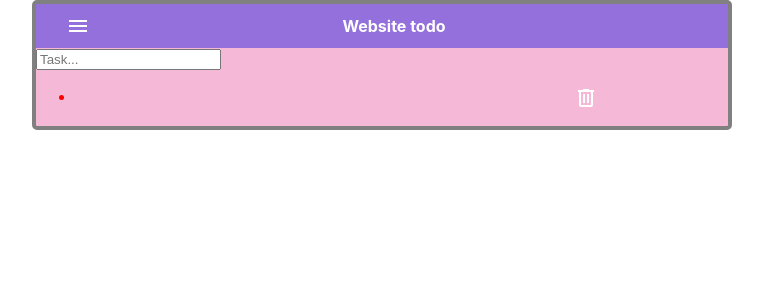
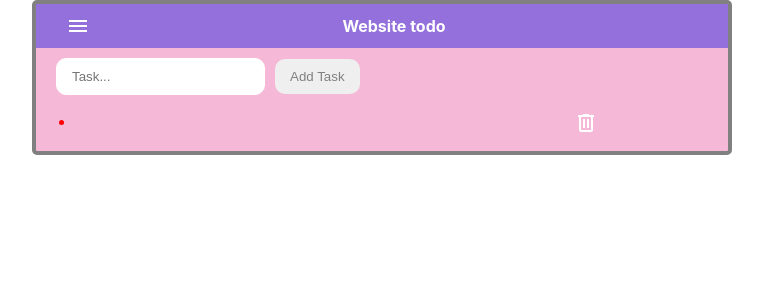
Before and after one commit to denisiuk-aleksey/Todo-List, a React (Create React App) app: page / in a window 1280 px wide. Shown: the top 300 px of the page, without its empty margins (258-1021 px from the left). Built offline with nearby package versions, Linux system fonts and the light colour scheme.

Commit message:
Add form and add style fot it

```diff
--- a/src/components/TodoInput/TodoInput.module.scss
+++ b/src/components/TodoInput/TodoInput.module.scss
@@ -0,0 +1,29 @@
+.input{
+  border: 1px solid white;
+  background-color: white;
+  color: black;
+  padding: 10px 15px;
+  margin: 10px 10px 0 20px;
+  border-radius: 10px;
+}
+
+.submitButton{
+  padding: 10px 15px;
+  border: none;
+  border-radius: 10px;
+  color: gray;
+}
+
+.container{
+  position: relative;
+}
+
+.errorMessage {
+  position: absolute;
+  padding: 10px 15px;
+  top: 12%;
+  color: #ba3939;
+  background: #ffe0e0;
+  border: 1px solid #a33a3a;
+  border-radius: 5px;
+}
--- a/src/components/TodoInput/index.jsx
+++ b/src/components/TodoInput/index.jsx
@@ -1,35 +1,33 @@
-import { useState } from 'react'
 import { Formik, Form, Field, ErrorMessage } from 'formik'
 import { USER_TASK_SCHEMA } from '../../utils/validationSchems.js'
+import styles from './TodoInput.module.scss'
 
 const TodoInput = props => {
-  const [todoArray, setTodoArray] = useState([
-    {
-      id: Date.now(),
-      body: 'Your task may be here...',
-      isDone: true,
-      createdAt: new Date()
-    }
-  ])
-
-  const onSubmit = values => {
-    const newTask = {
-      body: values.userTask,
-      id: Date.now(),
-      isDone: false
-    }
-    setTodoArray([...todoArray, newTask])
-  }
+  const { onSubmit } = props
+  const initialValues = { todo: '' }
 
   return (
     <Formik
-      initialValues={{ todoBody: '' }}
-      onSubmit={onSubmit}
+      initialValues={initialValues}
       validationSchema={USER_TASK_SCHEMA}
+      onSubmit={(values, formikBag) => {
+        onSubmit(values)
+        formikBag.resetForm()
+      }}
     >
-      <Form>
-        <Field type='text' name='task' placeholder='Task...' />
-        <ErrorMessage component='span' name='task' />
+      <Form className={styles.container}>
+        <Field
+          type='text'
+          name='todo'
+          placeholder='Task...'
+          className={styles.input}
+        />
+        <ErrorMessage name='todo' component='span'  className={styles.errorMessage}/>
+
+        <button type='submit' className={styles.submitButton} onSubmit={onSubmit}>
+          Add Task
+        </button>
+
       </Form>
     </Formik>
   )
```
